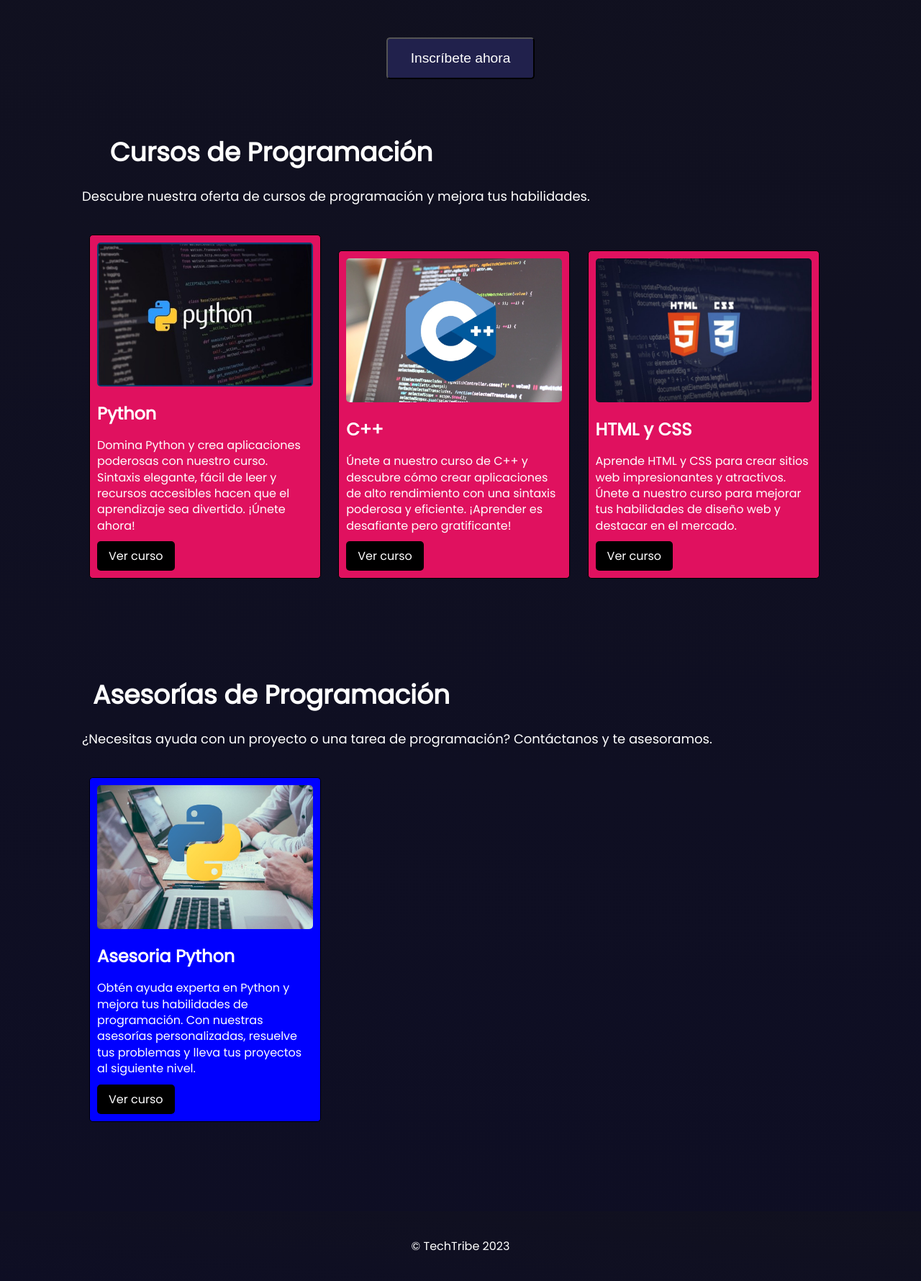
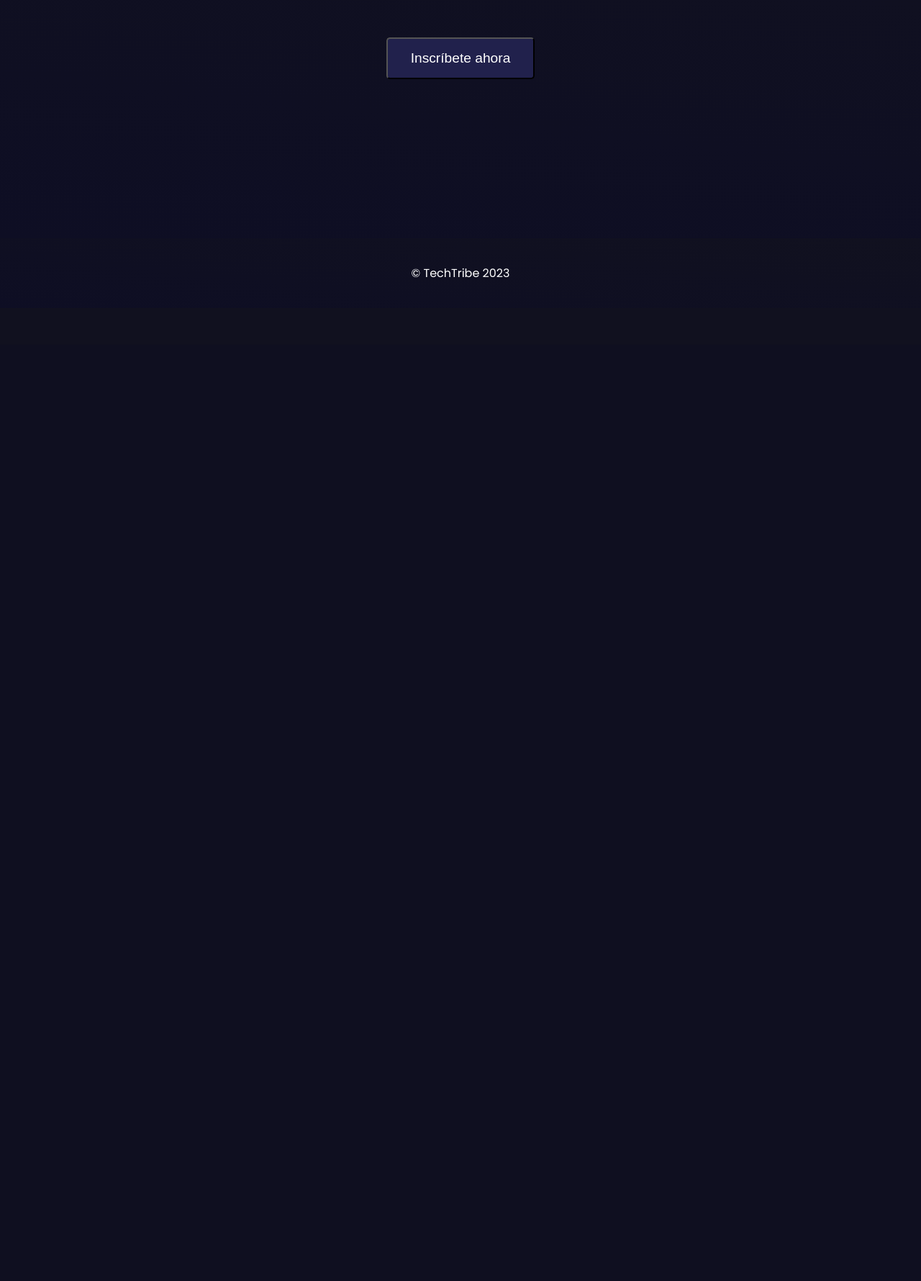
Before and after one commit to Fabryzzio-Meza-Torres/TechTribe_Online-Course-Sales-Page, a Flask app: page / in a window 1280 px wide. Shown: the part 321-2101 px from the top of the page at 72% size. After the commit the page ends 707 px from the top, so only its background shows below. Run offline with Flask 3, Linux system fonts and the light colour scheme; parts of the project's set-up code (start-up, migrations or seed data) failed here and were passed over; some web fonts are replaced.

Commit message:
Actualización del html

```diff
--- a/static/css/style.css
+++ b/static/css/style.css
@@ -194,8 +194,13 @@ footer {
   text-align: center;
   padding: 20px;
 }
-
-.cursos{
+#textcurso,
+#textasesoria,
+#cursos,
+#asesorias,
+#profesores,
+#inicio,
+#registro{
   display: none;
 }
 
--- a/static/js/actions.js
+++ b/static/js/actions.js
@@ -67,15 +67,99 @@ window.addEventListener('resize', ajustarMenu);
 
 //Secciones
 function defaultCursos(){
-  var curso =document.getElementById("cursos")
-  curso.style.display=none
+  document.getElementById("cursos").style.display = "none";
 }
 
 function defaultAsesoria(){
-  var asesoria =document.getElementById("asesoria")
-  asesoria.style.display=none
+  document.getElementById("asesorias").style.display = "none";
 }
 
+
+function defaultProfesores(){
+  document.getElementById("profesor").style.display = "none";
+}
+
+function defaultInicio(){
+  document.getElementById("inicio").style.display = "none";
+}
+function defaultRegistro(){
+  document.getElementById("registro").style.display = "none";
+}
+
+
+//Mostrar Secciones
+function mostrarDefault() {
+  //Texto
+  document.getElementById("textdefault").style.display = "flex";
+  document.getElementById("textcurso").style.display = "none";
+  document.getElementById("textasesoria").style.display = "none";
+  //Boton
+document.getElementById("botonmenuin").style.display = "flex";
+  //Secciones
+  document.getElementById("cursos").style.display = "none";
+  document.getElementById("asesorias").style.display = "none";
+  document.getElementById("profesores").style.display = "none";
+  document.getElementById("inicio").style.display = "none";
+  document.getElementById("registro").style.display = "none";
+
+
+}
+
+function mostrarCurso() {
+//Texto
+document.getElementById("textdefault").style.display = "none";
+document.getElementById("textcurso").style.display = "flex";
+document.getElementById("textasesoria").style.display = "none";
+
+//Boton
+document.getElementById("botonmenuin").style.display = "none";
+//Secciones
+document.getElementById("cursos").style.display = "block";
+document.getElementById("asesorias").style.display = "none";
+document.getElementById("profesores").style.display = "none";
+document.getElementById("inicio").style.display = "none";
+document.getElementById("registro").style.display = "none";
+
+}
+
+function mostrarAsesoria() {
+//Texto
+document.getElementById("textdefault").style.display = "none";
+document.getElementById("textcurso").style.display = "none";
+document.getElementById("textasesoria").style.display = "flex";
+//Boton
+document.getElementById("botonmenuin").style.display = "none";
+//Secciones
+document.getElementById("cursos").style.display = "none";
+document.getElementById("asesorias").style.display = "block";
+document.getElementById("profesores").style.display = "none";
+document.getElementById("inicio").style.display = "none";
+document.getElementById("registro").style.display = "none";
+}
+
+function mostrarProfesores() {
+  document.getElementById("cursos").style.display = "none";
+  document.getElementById("asesorias").style.display = "none";
+  document.getElementById("profesores").style.display = "block";
+  document.getElementById("inicio").style.display = "none";
+  document.getElementById("registro").style.display = "none";
+}
+
+function mostrarInicio() {
+  document.getElementById("cursos").style.display = "none";
+  document.getElementById("asesorias").style.display = "none";
+  document.getElementById("profesores").style.display = "none";
+  document.getElementById("inicio").style.display = "block";
+  document.getElementById("registro").style.display = "none";
+}
+
+function mostrarRegistro() {
+  document.getElementById("cursos").style.display = "none";
+  document.getElementById("asesorias").style.display = "none";
+  document.getElementById("profesores").style.display = "none";
+  document.getElementById("inicio").style.display = "none";
+  document.getElementById("registro").style.display = "block";
+}
 
 
 
--- a/templates/index.html
+++ b/templates/index.html
@@ -12,29 +12,39 @@
 </head>
 
 <body>
-  <header class="header">
+  <header class="header" id="Menu">
 
-    <a href="index.html" class="logo">
+    <a href="#" class="logo" onclick="mostrarDefault()">
       <img src="..\static\images\Logo2.png" alt="Logo" >
     </a>
 
     <div style="display: flex;" class="navbar-container">
-      <a href="#cursos">Cursos</a>
-      <a href="#asesorias">Asesorias</a>
-      <a href="#profesores">Profesores</a>
-      <a href="#inicio">Iniciar Sesion</a>
-      <a href="#registro">Registrate</a>
+      <a href="#" onclick="mostrarCurso()">Cursos</a>
+      <a href="#" onclick="mostrarAsesoria()">Asesorias</a>
+      <a href="#" onclick="mostrarProfesores()">Profesores</a>
+      <a href="#" onclick="mostrarInicio()">Iniciar Sesion</a>
+      <a href="#" onclick="mostrarRegistro()">Registrate</a>
     </div>
   </header>
 
   <main>
-      <div class="header-txt">
+      <div class="header-txt" id="textdefault">
         <h1>Desarrolla tu <strong>mente</strong> y tu <strong>creatividad</strong> con nuestra educación tecnológica de vanguardia_
         </h1>
       </div>
 
-      <div class="button-container">
-      <button class="button"><a class= "text-b"href="#cursos">Inscríbete ahora</a></button>
+      <div class="header-txt" id="textcurso">
+        <h1>Cada curso esta diseñado para ayudarte a alcanzar tus <strong>objetivos</strong> de aprendizaje y avanzar en tu carrera en  <strong>tecnonologia</strong> _
+        </h1>
+      </div>
+
+      <div class="header-txt" id="textasesoria">
+        <h1>Nuestros expertos en <strong>tecnonologia</strong> están disponibles para ayudarte a superar tus desafíos más <strong>dificiles</strong> _
+        </h1>
+      </div>
+
+      <div class="button-container" id="botonmenuin">
+      <button class="button" onclick="mostrarInicio()"><a class= "text-b"href="#cursos">Inscríbete ahora</a></button>
       </div>
 
       <section id="cursos" >
@@ -76,7 +86,10 @@
           <a href="enlace_al_curso">Ver curso</a>
         </div>
       </section>
-  </div></main>
+
+
+
+  </main>
   <footer>
     <p>&copy; TechTribe 2023</p>
   </footer>
```
